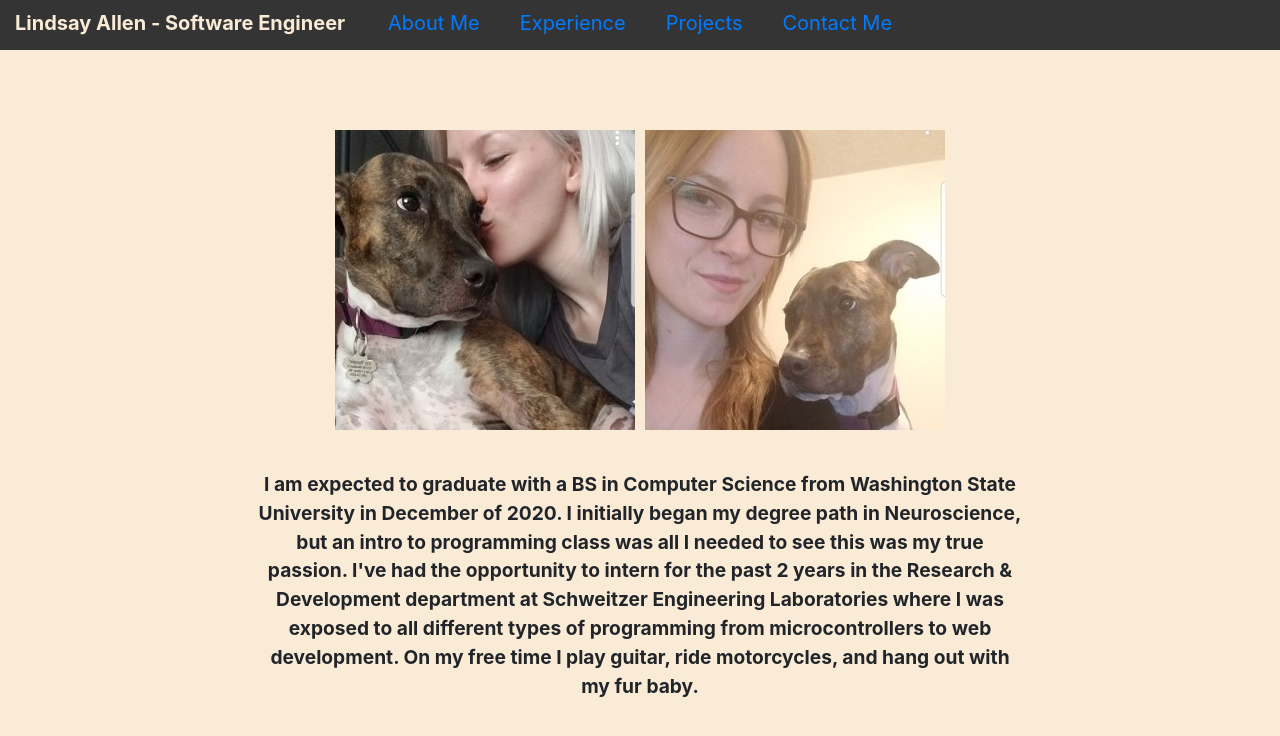
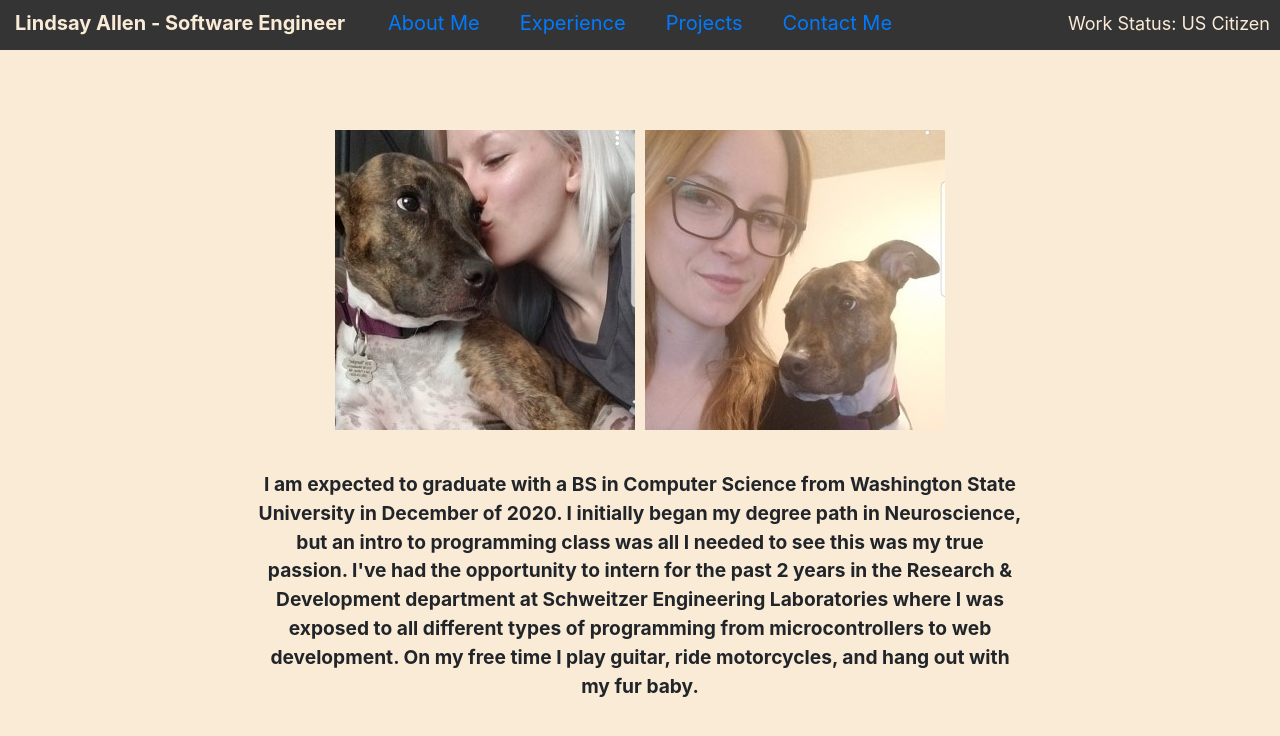
Before and after one commit to LindsayMichelleAllen/Portfolio, a React (Create React App) app in the folder portfolio/: page / in a window 1280 px wide. Shown: the top 736 px of the page. Built offline with nearby package versions, Linux system fonts and the light colour scheme.

Commit message:
add work status

```diff
--- a/portfolio/src/components/Navbar.js
+++ b/portfolio/src/components/Navbar.js
@@ -14,6 +14,7 @@ class Navbar extends React.Component {
                 <a className='icon' onClick={() => this.props.changeMode(AppMode.Experience)}>Experience</a>
                 <a className='icon' onClick={() => this.props.changeMode(AppMode.Projects)}>Projects</a>
                 <a className='icon' onClick={() => this.props.changeMode(AppMode.Contact)}>Contact Me</a>
+                <div className="status">Work Status: US Citizen</div>
             </div>
         );
     }
--- a/portfolio/src/style/Navbar.css
+++ b/portfolio/src/style/Navbar.css
@@ -32,3 +32,10 @@ a {
     padding-left: 15px;
     font-size: 20px;
 }
+
+.status {
+    position: absolute;
+    right: 10px;
+    top: 10px;
+    font-size: 18px;
+}
```
